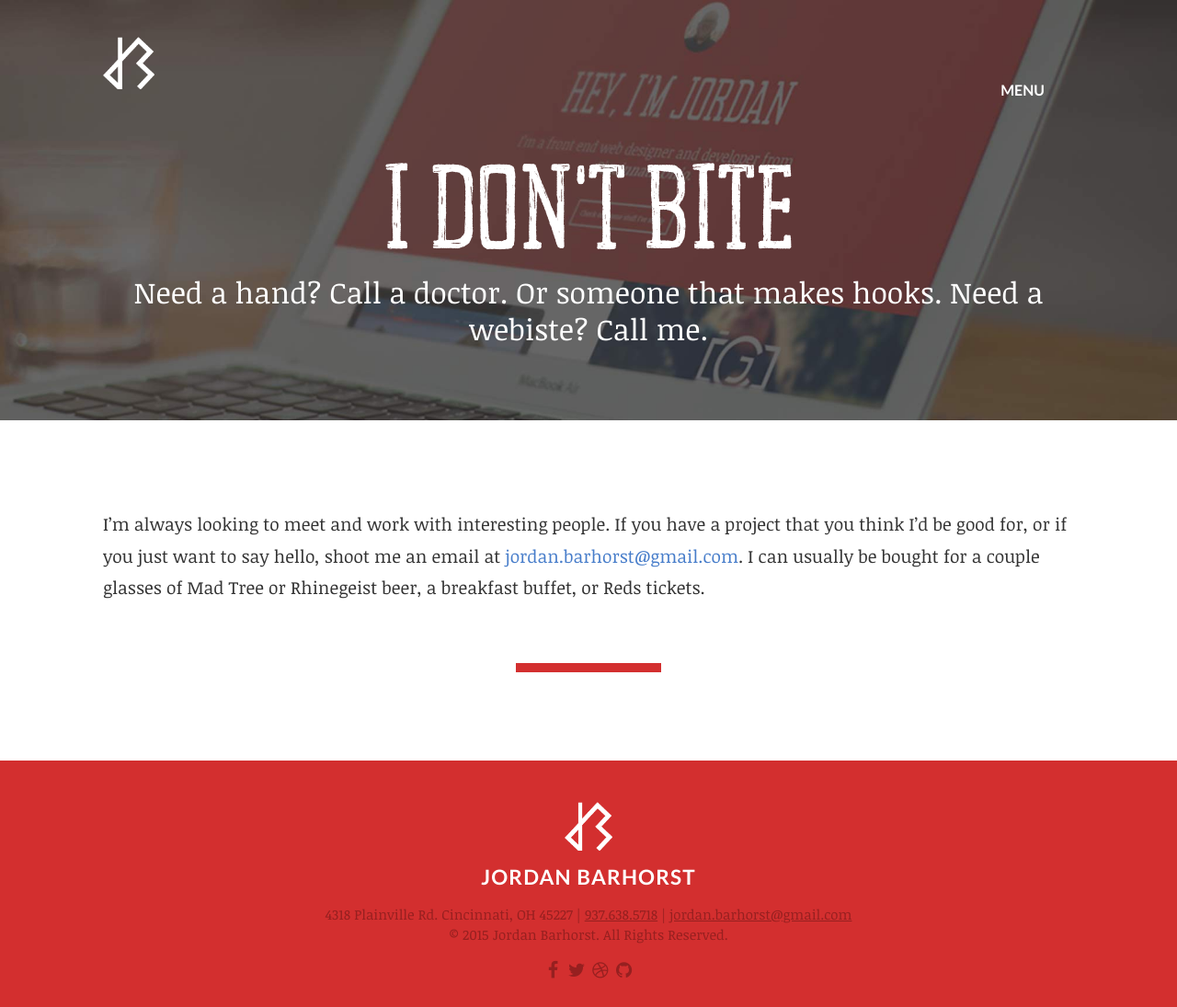
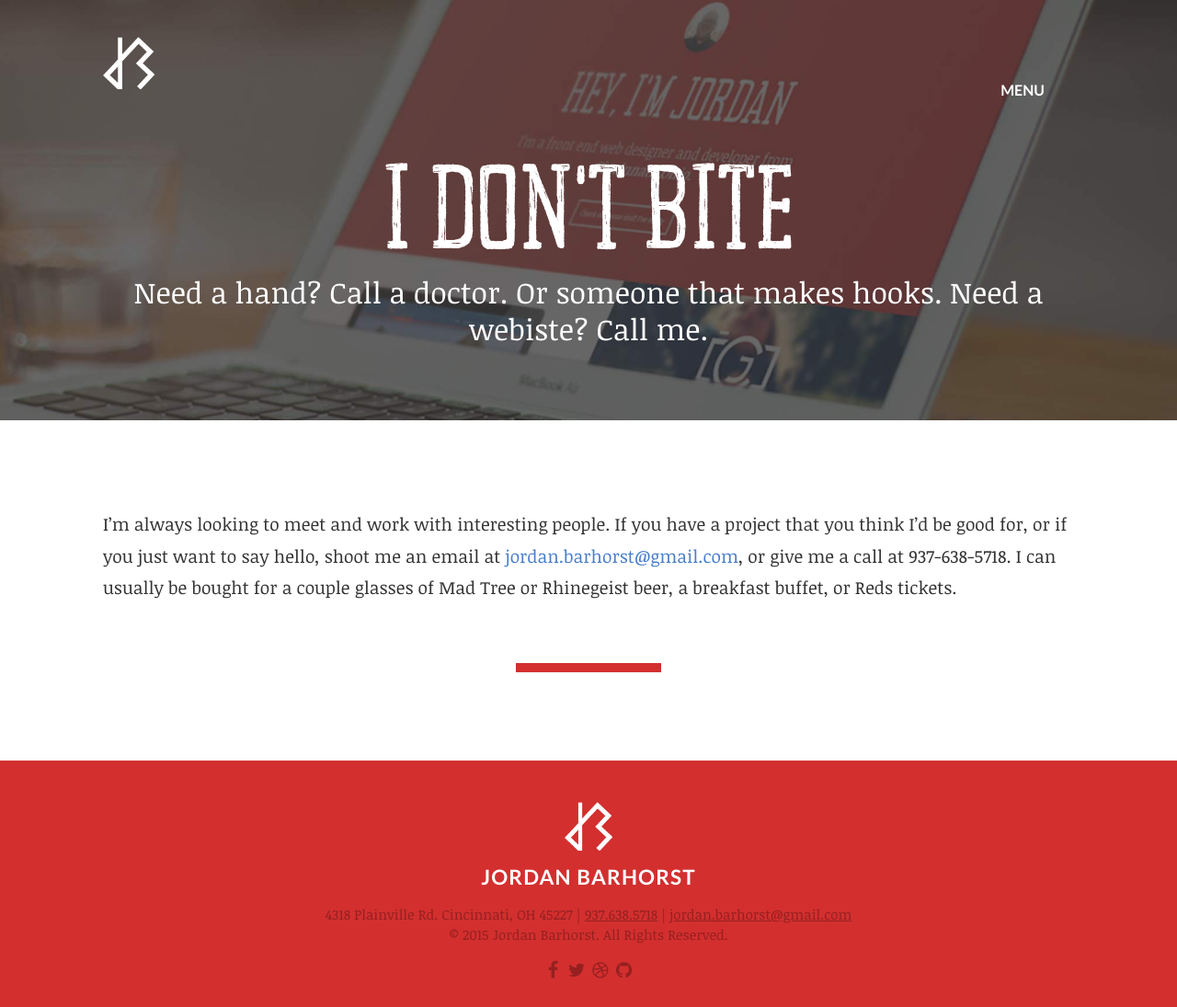
Before and after one commit to jordanbarhorst/jordanbarhorst.github.io, a Jekyll site: the page built from contact.md, in a window 1280 px wide. Shown: the whole page at 92% size. Built offline with Jekyll 4.4.1, drawn with Linux system fonts in a browser that asks for light colours; nearby versions of some CDN libraries; Markdown is read by kramdown in place of the engine named in the settings.

```diff
--- a/contact.md
+++ b/contact.md
@@ -9,4 +9,4 @@
 subline: Need a hand? Call a doctor. Or someone that makes hooks. Need a webiste? Call me.
 ---
 
-I'm always looking to meet and work with interesting people. If you have a project that you think I'd be good for, or if you just want to say hello, shoot me an email at [jordan.barhorst@gmail.com](mailto:jordan.barhorst@gmail.com). I can usually be bought for a couple glasses of Mad Tree or Rhinegeist beer, a breakfast buffet, or Reds tickets.
+I'm always looking to meet and work with interesting people. If you have a project that you think I'd be good for, or if you just want to say hello, shoot me an email at [jordan.barhorst@gmail.com](mailto:jordan.barhorst@gmail.com), or give me a call at 937-638-5718. I can usually be bought for a couple glasses of Mad Tree or Rhinegeist beer, a breakfast buffet, or Reds tickets.
```
